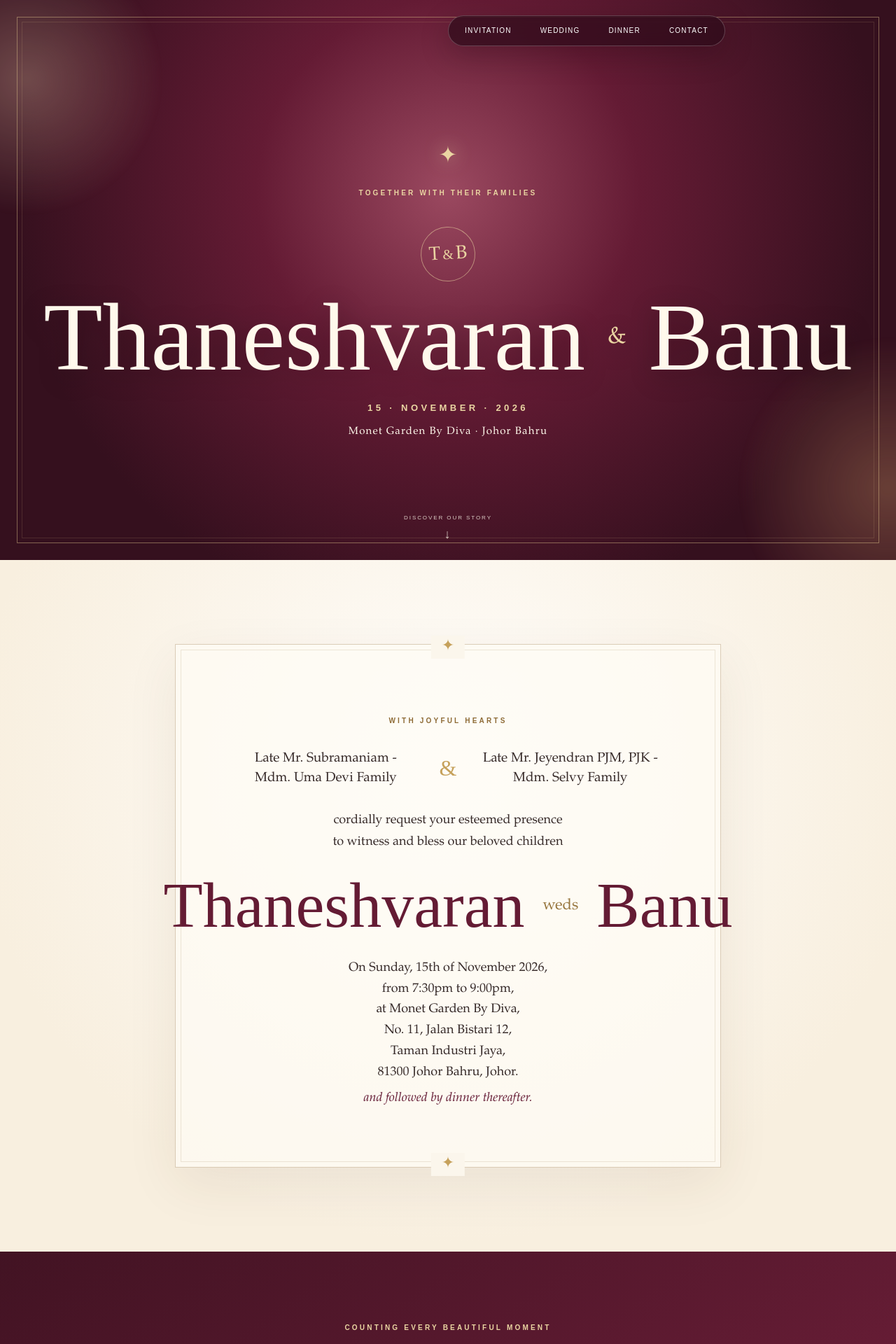
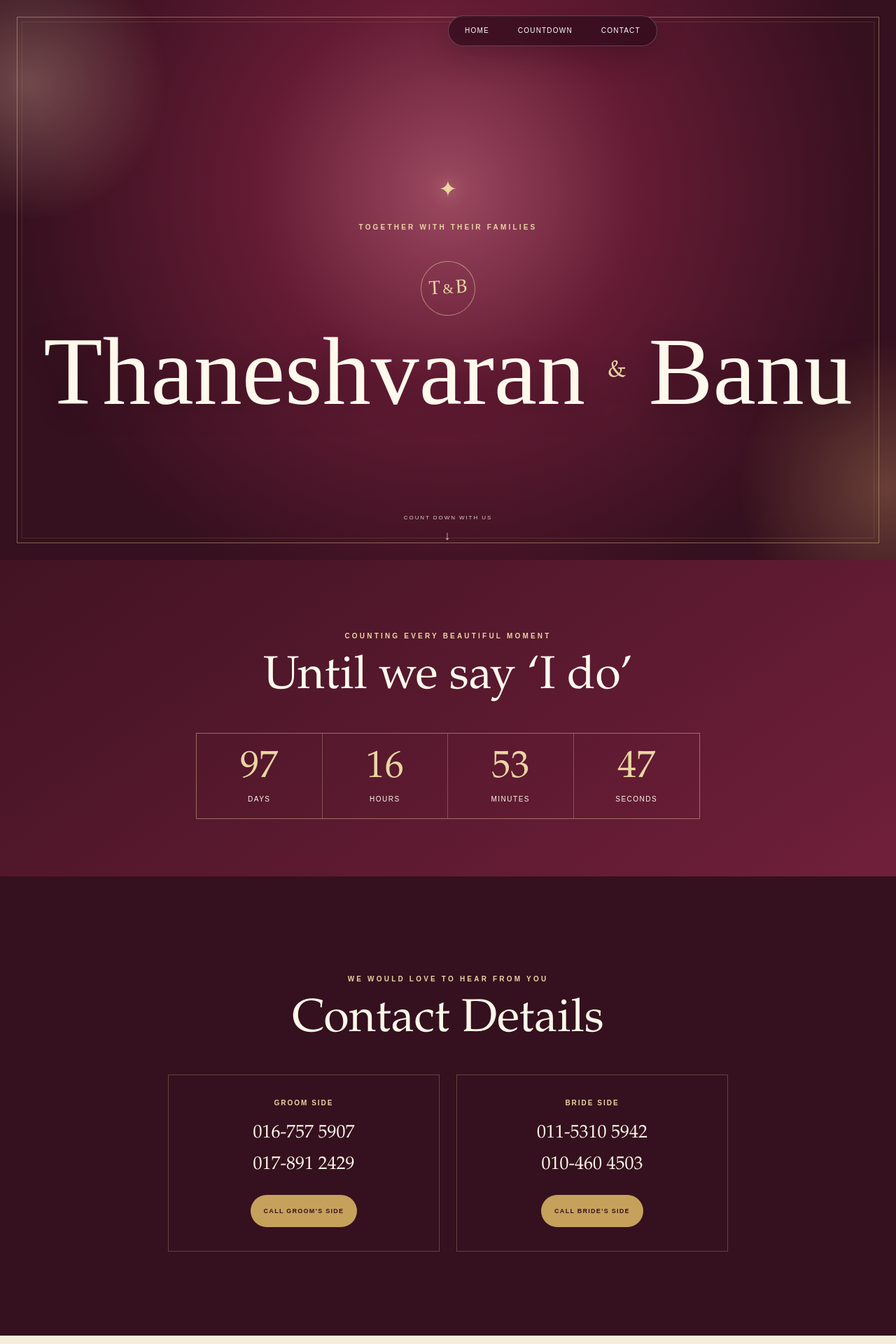
Before and after one commit to Thanesh2906/Wedding_invitation, a Next.js app: page / in a window 1280 px wide. Shown: the top 1920 px of the page at 70% size. Built offline with nearby package versions, Linux system fonts and the light colour scheme.

Commit message:
Simplify invitation pages and navigation

```diff
--- a/app/page.tsx
+++ b/app/page.tsx
@@ -6,7 +6,6 @@ import { motion, useReducedMotion } from "framer-motion";
 import wedding from "../data/wedding.json";
 
 type Countdown = { days: number; hours: number; minutes: number; seconds: number; started: boolean };
-type EventKey = "wedding" | "reception";
 
 const initialCountdown: Countdown = { days: 0, hours: 0, minutes: 0, seconds: 0, started: false };
 const viewport = { once: true, amount: 0.16 };
@@ -55,45 +54,6 @@ function MotionButton({ children, className, href, external = false, download =
   );
 }
 
-function CalendarActions({ eventKey }: { eventKey: EventKey }) {
-  const event = wedding.events[eventKey];
-  return (
-    <div className="action-row">
-      <MotionButton className="button button-gold" href={event.googleCalendarUrl} external>Add to Google Calendar</MotionButton>
-      <MotionButton className="button button-ghost" href={event.icsFile} download>Download 3-day reminder</MotionButton>
-    </div>
-  );
-}
-
-function EventCard({ eventKey, index }: { eventKey: EventKey; index: number }) {
-  const event = wedding.events[eventKey];
-  const isWedding = eventKey === "wedding";
-  return (
-    <motion.article
-      className={`event-card ${isWedding ? "event-card-wine" : "event-card-ivory"}`}
-      id={event.sectionId}
-      initial={{ opacity: 0, y: 45, scale: 0.98 }}
-      whileInView={{ opacity: 1, y: 0, scale: 1 }}
-      viewport={viewport}
-      transition={{ duration: 0.8, delay: index * 0.12, ease: [0.22, 1, 0.36, 1] }}
-      whileHover={{ y: -7 }}
-    >
-      <motion.div className="event-number" initial={{ opacity: 0, x: 30 }} whileInView={{ opacity: 0.06, x: 0 }} viewport={viewport}>0{isWedding ? "1" : "2"}</motion.div>
-      <p className="eyebrow">{event.kicker}</p>
-      <h2>{event.heading}</h2>
-      {event.subheading && <p className="event-subheading">{event.subheading}</p>}
-      <motion.div className="gold-rule" initial={{ scaleX: 0 }} whileInView={{ scaleX: 1 }} viewport={viewport} transition={{ duration: 0.7, delay: 0.2 }} />
-      <p className="event-date">{event.displayDate}</p>
-      <p className="event-time">{event.displayTime}</p>
-      <p className="venue">{event.venue}</p>
-      <p className="address">{event.addressLines.map((line) => <span key={line}>{line}<br /></span>)}</p>
-      {event.afterText && <p className="after-text">{event.afterText}</p>}
-      <MotionButton className={`button ${isWedding ? "button-light" : "button-wine"}`} href={event.mapsUrl} external>Get directions <span aria-hidden="true">↗</span></MotionButton>
-      <CalendarActions eventKey={eventKey} />
-    </motion.article>
-  );
-}
-
 function CountdownNumber({ value }: { value: number }) {
   const display = String(value).padStart(2, "0");
   return (
@@ -123,7 +83,7 @@ export default function Home() {
   return (
     <main>
       <motion.nav className="floating-nav" aria-label="Invitation navigation" initial={{ opacity: 0, y: -24 }} animate={{ opacity: 1, y: 0 }} transition={{ duration: 0.7, delay: 0.2 }}>
-        {[["Invitation", "#invitation"], ["Wedding", "#wedding"], ["Dinner", "#reception"], ["Contact", "#contact"]].map(([label, href]) => (
+        {[["Home", "#top"], ["Countdown", "#countdown"], ["Contact", "#contact"]].map(([label, href]) => (
           <motion.a key={label} href={href} whileHover={{ y: -1 }} whileTap={{ scale: 0.94 }}>{label}</motion.a>
         ))}
       </motion.nav>
@@ -139,38 +99,14 @@ export default function Home() {
           <motion.em variants={{ hidden: { opacity: 0, scale: 0.5 }, show: { opacity: 1, scale: 1, transition: { duration: 0.55 } } }}>&</motion.em>
           <motion.span variants={{ hidden: { opacity: 0, y: 30 }, show: { opacity: 1, y: 0, transition: { duration: 0.9 } } }}>{wedding.couple.bride}</motion.span>
         </motion.h1>
-        <motion.p className="hero-date" initial={{ opacity: 0 }} animate={{ opacity: 1 }} transition={{ delay: 1.45, duration: 0.8 }}>{wedding.events.wedding.shortDate}</motion.p>
-        <motion.p className="hero-venue" initial={{ opacity: 0 }} animate={{ opacity: 1 }} transition={{ delay: 1.6, duration: 0.8 }}>{wedding.events.wedding.venue} · Johor Bahru</motion.p>
-        <motion.a href="#invitation" className="scroll-cue" aria-label="Read the invitation" initial={{ opacity: 0 }} animate={{ opacity: 0.8 }} transition={{ delay: 1.9 }} whileHover={{ opacity: 1 }}><span>Discover our story</span><motion.i animate={reduceMotion ? undefined : { y: [0, 6, 0] }} transition={{ duration: 1.8, repeat: Infinity }}>↓</motion.i></motion.a>
+        <motion.a href="#countdown" className="scroll-cue" aria-label="View the wedding countdown" initial={{ opacity: 0 }} animate={{ opacity: 0.8 }} transition={{ delay: 1.5 }} whileHover={{ opacity: 1 }}><span>Count down with us</span><motion.i animate={reduceMotion ? undefined : { y: [0, 6, 0] }} transition={{ duration: 1.8, repeat: Infinity }}>↓</motion.i></motion.a>
       </header>
 
-      <section className="invitation paper-section" id="invitation">
-        <motion.div className="paper-frame" initial={{ opacity: 0, y: 40, rotateX: 5 }} whileInView={{ opacity: 1, y: 0, rotateX: 0 }} viewport={viewport} transition={{ duration: 0.9, ease: [0.22, 1, 0.36, 1] }}>
-          <p className="eyebrow">With joyful hearts</p>
-          <div className="family-intro"><p>{wedding.families.groom.parents[0]}<br />{wedding.families.groom.parents[1]}</p><span>&</span><p>{wedding.families.bride.parents[0]}<br />{wedding.families.bride.parents[1]}</p></div>
-          <p className="invitation-copy">cordially request your esteemed presence<br />to witness and bless our beloved children</p>
-          <motion.div className="couple-lockup" initial={{ opacity: 0, scale: 0.94 }} whileInView={{ opacity: 1, scale: 1 }} viewport={viewport} transition={{ duration: 0.8, delay: 0.18 }}><strong>{wedding.couple.groom}</strong><em>weds</em><strong>{wedding.couple.bride}</strong></motion.div>
-          <p className="formal-copy">On Sunday, 15th of November 2026,<br />from 7:30pm to 9:00pm,<br />at Monet Garden By Diva,<br />No. 11, Jalan Bistari 12,<br />Taman Industri Jaya,<br />81300 Johor Bahru, Johor.<br /><i>and followed by dinner thereafter.</i></p>
-        </motion.div>
-      </section>
-
-      <motion.section className="countdown-section" aria-label="Wedding countdown" initial={{ opacity: 0 }} whileInView={{ opacity: 1 }} viewport={viewport} transition={{ duration: 0.8 }}>
+      <motion.section className="countdown-section" id="countdown" aria-label="Wedding countdown" initial={{ opacity: 0 }} whileInView={{ opacity: 1 }} viewport={viewport} transition={{ duration: 0.8 }}>
         <p className="eyebrow">Counting every beautiful moment</p>
         <h2>{countdown.started ? "The celebration has begun" : "Until we say ‘I do’"}</h2>
         {!countdown.started && <motion.div className="countdown-grid" initial={{ opacity: 0, scale: 0.96 }} whileInView={{ opacity: 1, scale: 1 }} viewport={viewport} transition={{ delay: 0.2, duration: 0.7 }}>{(["days", "hours", "minutes", "seconds"] as const).map((unit) => <div className="countdown-cell" key={unit}><CountdownNumber value={countdown[unit]} /><span>{unit}</span></div>)}</motion.div>}
       </motion.section>
-
-      <section className="events-section">
-        <Reveal className="section-heading"><p className="eyebrow">Save the dates</p><h2>Our Celebrations</h2><p>Two evenings, one beautiful beginning.</p></Reveal>
-        <div className="events-grid"><EventCard eventKey="wedding" index={0} /><EventCard eventKey="reception" index={1} /></div>
-      </section>
-
-      <Reveal className="quick-links"><p className="eyebrow">Choose your destination</p><div aria-label="Event navigation"><MotionButton className="" href="#wedding">Wedding</MotionButton><MotionButton className="" href="#reception">Dinner</MotionButton></div></Reveal>
-
-      <section className="families-section">
-        <Reveal className="section-heading"><p className="eyebrow">With blessings from</p><h2>Our Families</h2></Reveal>
-        <div className="family-grid">{(["groom", "bride"] as const).map((side, index) => <motion.article className="family-card" key={side} initial={{ opacity: 0, y: 35 }} whileInView={{ opacity: 1, y: 0 }} viewport={viewport} transition={{ duration: 0.7, delay: index * 0.12 }} whileHover={{ y: -5 }}><p className="eyebrow">{side === "groom" ? "Groom’s family" : "Bride’s family"}</p><h3>{wedding.families[side].parents[0]}<br />{wedding.families[side].parents[1]}</h3><address>{wedding.families[side].addressLines.map((line) => <span key={line}>{line}<br /></span>)}</address></motion.article>)}</div>
-      </section>
 
       <section className="contact-section" id="contact">
         <Reveal className="section-heading"><p className="eyebrow">We would love to hear from you</p><h2>Contact Details</h2></Reveal>
@@ -179,7 +115,7 @@ export default function Home() {
 
       <motion.footer initial={{ opacity: 0 }} whileInView={{ opacity: 1 }} viewport={viewport} transition={{ duration: 0.8 }}>
         <motion.div className="monogram monogram-small" whileInView={{ rotate: [-3, 5, -3], scale: [1, 1.08, 1] }} viewport={viewport} transition={{ duration: 1.3 }}>T<span>&</span>B</motion.div>
-        <h2>Thaneshvaran <em>&</em> Banu</h2><p>15 · 11 · 2026</p><p className="footer-note">Your presence is the greatest gift of all.</p>
+        <h2>Thaneshvaran <em>&</em> Banu</h2><p className="footer-note">Your presence is the greatest gift of all.</p>
       </motion.footer>
     </main>
   );
```
